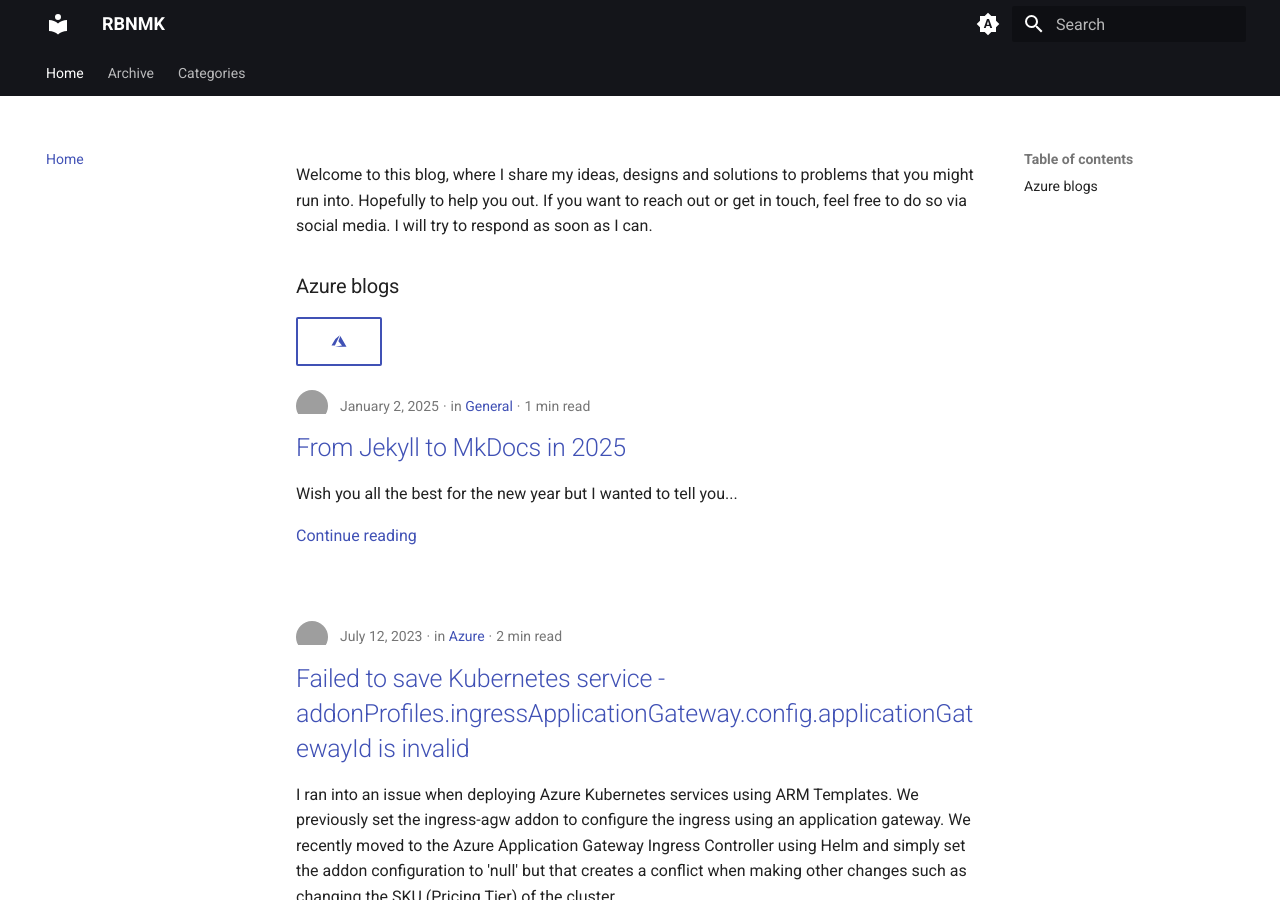
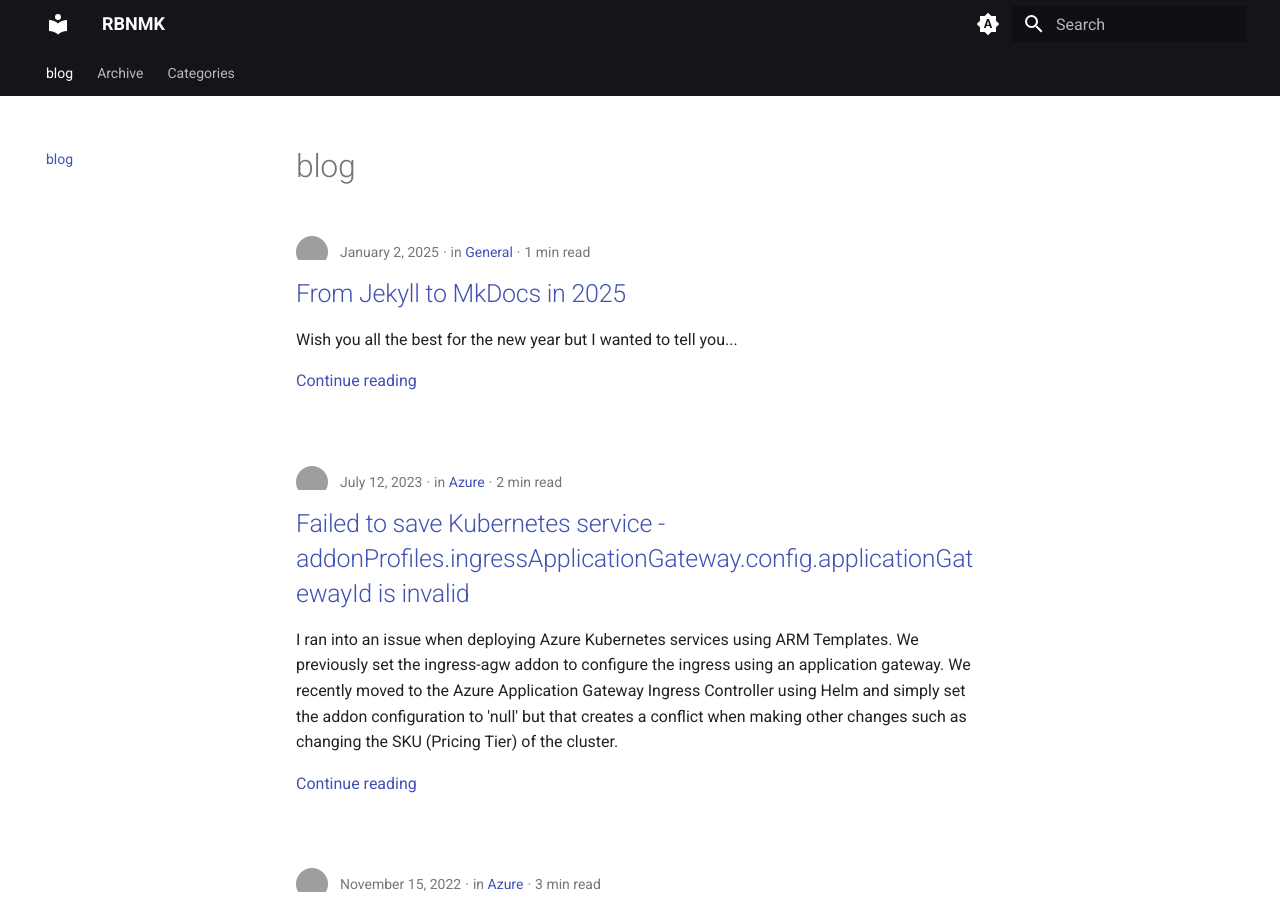
Before and after one commit to rbnmk/rbnmk.github.io, an MkDocs documentation site: the page built from docs/index.md, in a window 1280 px wide and 900 px high. Built offline with MkDocs 1.6.1 and Material for MkDocs 9.7.7, drawn with Linux system fonts in a browser that asks for light colours; grey boxes are pictures that could not be loaded.

Commit message:
Update author description and profile URL; remove blog introduction from index.md

```diff
--- a/docs/.authors.yml
+++ b/docs/.authors.yml
@@ -1,7 +1,7 @@
 authors:
   rbnmk:
     name: Robin Makkus # Author name
-    description: "" #string # Author description
+    description: "Azure Consultant" #string # Author description
     avatar: https://media.licdn.com/dms/image/v2/D4E03AQG92Yms9YGsjg/profile-displayphoto-shrink_800_800/profile-displayphoto-shrink_800_800/0/1712569007639?e=1741219200&v=beta&t=pQci-8SXNSL9ipZhHYOGVir1VaGmPJYA5LbCbflVECs         # Author avatar
     slug: rbnmk           # Author profile slug
-    url: https://rbnmk.net/about/
+    url: https://www.linkedin.com/in/robinmakkus/ # Author profile URL
--- a/docs/index.md
+++ b/docs/index.md
@@ -1,5 +1 @@
-Welcome to this blog, where I share my ideas, designs and solutions to problems that you might run into. Hopefully to help you out. If you want to reach out or get in touch, feel free to do so via social media. I will try to respond as soon as I can.
-
-### Azure blogs
-
-[:material-microsoft-azure:](/blog/category/azure/){ .md-button }
+# blog
```
